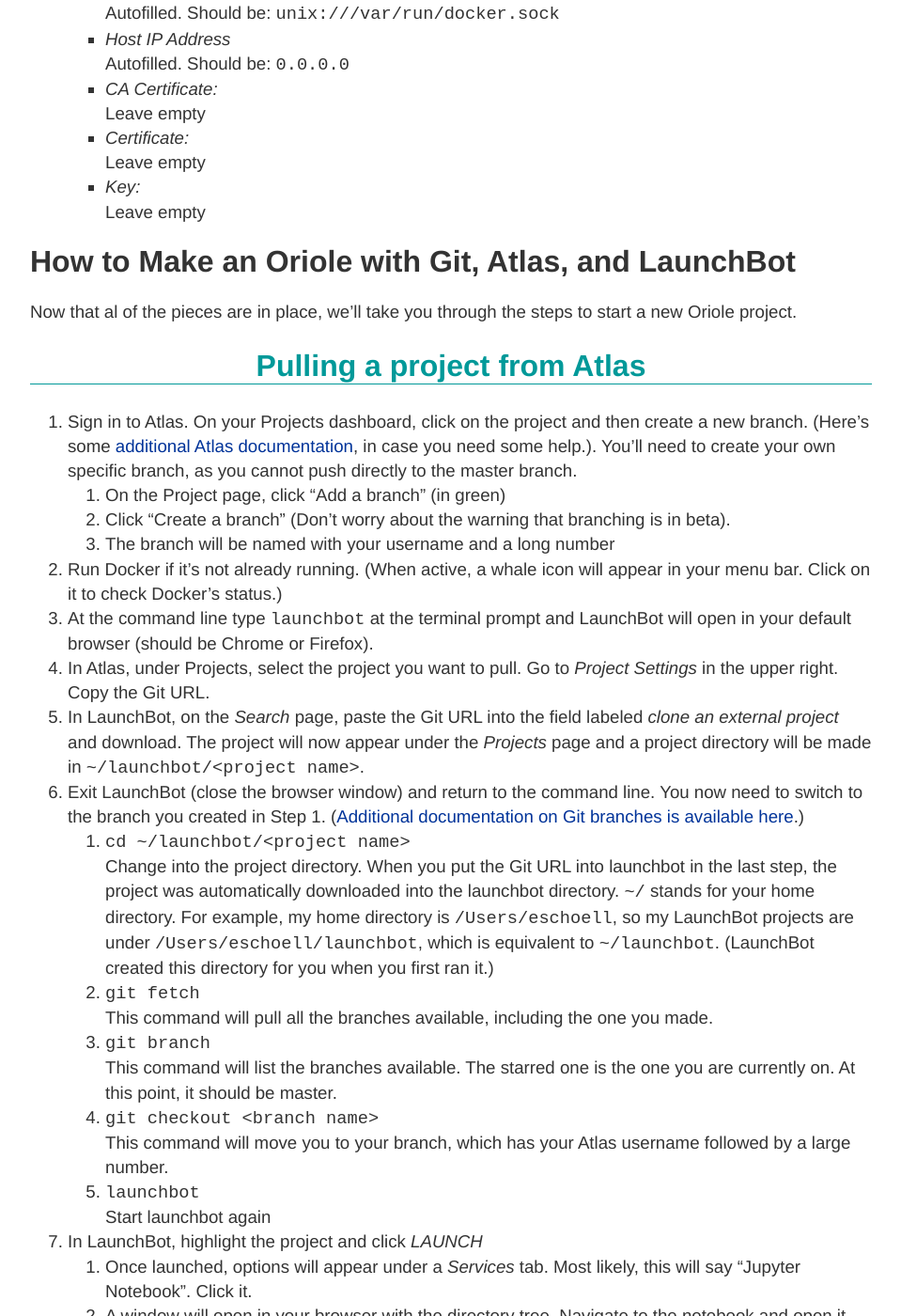
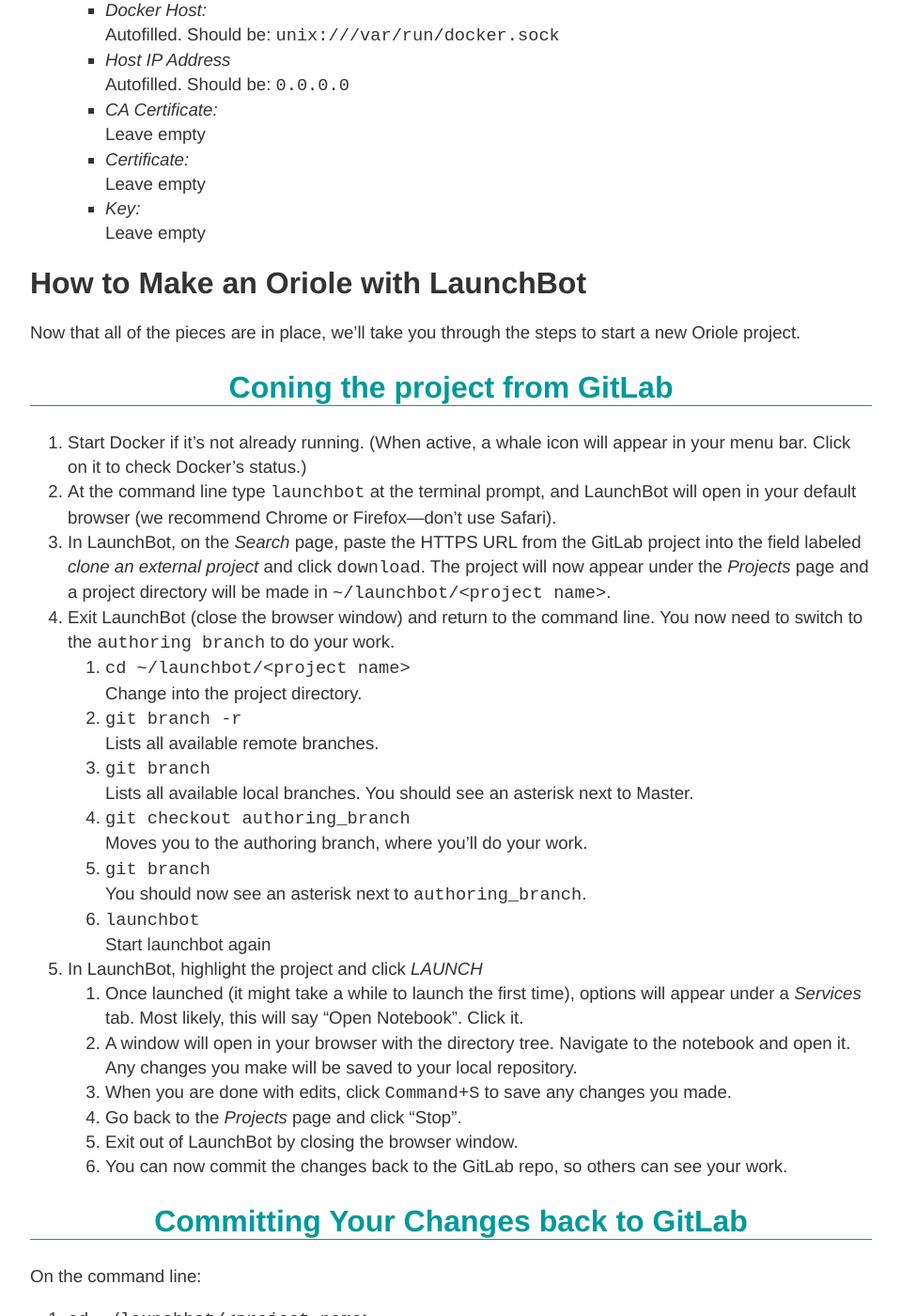
Before and after one commit to oreillymedia/production-resources, a Jekyll site: the page built from oriole/index.md, in a window 1280 px wide and 1400 px high, scrolled down 2845 px. Shown: the whole window at 94% size, without its empty margins (160-1119 px from the left). Built offline with Jekyll 4.4.1, drawn with Linux system fonts in a browser that asks for light colours; some of the changed text lies outside the part shown.

Commit message:
Update index.md

```diff
--- a/oriole/index.md
+++ b/oriole/index.md
@@ -37,14 +37,14 @@
 
 Docker is needed to build an Oriole, and "Docker for Mac" is an easy way to get Docker up and running on your Mac. [Follow the instructions here](https://docs.docker.com/docker-for-mac/) to download and install Docker for Mac.
 
-## Get an Atlas account
+## Get a GitLab Account and Access to the Oriole Project
 
 <div data-type="note">
-  <h5>Why do you need Atlas?</h5>
-  <p>Well, to be honest, what you really need to use is Git. But Atlas makes it easy to get a Git repo and also makes it easy to add collaborators to work together on an Oriole project.</p>
+  <h5>Why do you need GitLab?</h5>
+  <p>GitLab makes it easy to get a Git repo and also makes it easy to add collaborators to work together on an Oriole project. We'll also get you started with a template that includes a base __Dockerfile__ that's appropriate for your project.</p>
 </div>
 
-We'll prepare a repo with a starter Oriole template for you and send you an invitaiton by email to join the Atlas project. If you haven't received an email invitation, please reach out to Eszti for help.
+We'll prepare a repo with a starter Oriole template and send you an invitation join the GitLab project. You'll be able to use HTTPS (preferred) or SSH to clone your project into LaunchBot.
 
 ## Install LaunchBot
 
@@ -80,59 +80,46 @@
    * *Certificate:*<br/>Leave empty
    * *Key:*<br/>Leave empty
 
-# How to Make an Oriole with Git, Atlas, and LaunchBot
+# How to Make an Oriole with LaunchBot
 
-Now that al of the pieces are in place, we'll take you through the steps to start a new Oriole project.
+Now that all of the pieces are in place, we'll take you through the steps to start a new Oriole project.
 
-## Pulling a project from Atlas
+## Coning the project from GitLab
 
-1. Sign in to Atlas. On your Projects dashboard, click on the project and then create a new branch. (Here's some [additional Atlas documentation](http://docs.atlas.oreilly.com/collaboration.html#adding-new-collaborators-YrTVuz), in case you need some help.). You'll need to create your own specific branch, as you cannot push directly to the master branch.
-    1. On the Project page, click “Add a branch” (in green)
-    2. Click “Create a branch” (Don’t worry about the warning that branching is in beta).
-    3. The branch will be named with your username and a long number
-2. Run Docker if it’s not already running. (When active, a whale icon will appear in your menu bar. Click on it to check Docker’s status.)
-3. At the command line type `launchbot` at the terminal prompt and LaunchBot will open in your default browser (should be Chrome or Firefox).
-4. In Atlas, under Projects, select the project you want to pull. Go to _Project Settings_ in the upper right. Copy the Git URL.
-5. In LaunchBot, on the _Search_ page, paste the Git URL into the field labeled _clone an external project_ and download. The project will now appear under the _Projects_ page and a project directory will be made in `~/launchbot/<project name>`.
-6. Exit LaunchBot (close the browser window) and return to the command line. You now need to switch to the branch you created in Step 1. ([Additional documentation on Git branches is available here](https://git-scm.com/book/en/v2/Git-Branching-Basic-Branching-and-Merging).)
-    1. `cd ~/launchbot/<project name>`<br/>Change into the project directory. When you put the Git URL into launchbot in the last step, the project was automatically downloaded into the launchbot directory. `~/` stands for your home directory. For example, my home directory is `/Users/eschoell`, so my LaunchBot projects are under `/Users/eschoell/launchbot`, which is equivalent to `~/launchbot`. (LaunchBot created this directory for you when you first ran it.)
-    2. `git fetch`<br/>This command will pull all the branches available, including the one you made.
-    3. `git branch`<br/>This command will list the branches available. The starred one is the one you are currently on. At this point, it should be master.
-    4. `git checkout <branch name>`<br/>This command will move you to your branch, which has your Atlas username followed by a large number.
+1. Start Docker if it’s not already running. (When active, a whale icon will appear in your menu bar. Click on it to check Docker’s status.)
+2. At the command line type `launchbot` at the terminal prompt, and LaunchBot will open in your default browser (we recommend Chrome or Firefox—don't use Safari).
+3. In LaunchBot, on the _Search_ page, paste the HTTPS URL from the GitLab project into the field labeled _clone an external project_ and click `download`. The project will now appear under the _Projects_ page and a project directory will be made in `~/launchbot/<project name>`.
+6. Exit LaunchBot (close the browser window) and return to the command line. You now need to switch to the `authoring branch` to do your work.
+    1. `cd ~/launchbot/<project name>`<br/>Change into the project directory.
+    2. `git branch -r`<br/>Lists all available remote branches.
+    3. `git branch`<br/>Lists all available local branches. You should see an asterisk next to Master.
+    4. `git checkout authoring_branch`<br/>Moves you to the authoring branch, where you'll do your work.
+    5. `git branch`<br/>You should now see an asterisk next to `authoring_branch`.
     5. `launchbot`<br/>Start launchbot again
 7. In LaunchBot, highlight the project and click _LAUNCH_
-    1. Once launched, options will appear under a _Services_ tab. Most likely, this will say “Jupyter Notebook”. Click it.
+    1. Once launched (it might take a while to launch the first time), options will appear under a _Services_ tab. Most likely, this will say “Open Notebook”. Click it.
     2. A window will open in your browser with the directory tree. Navigate to the notebook and open it. Any changes you make will be saved to your local repository.
     3. When you are done with edits, click `Command+S` to save any changes you made.
     4. Go back to the _Projects_ page and click “Stop”.
     5. Exit out of LaunchBot by closing the browser window.
-    6. You can now commit the changes to the Atlas repo, outlined in Step 7.
+    6. You can now commit the changes back to the GitLab repo, so others can see your work.
 
+## Committing Your Changes back to GitLab
 
+On the command line:
 
-###
+1. `cd ~/launchbot/<project name>`
+2. `git status`<br/>This command will list the files you changed
+3. `git add <filename>`<br/>Identifies the files you want to push to the GitLab repo
+4. `git commit -m "message"`<br/>Adds a message of what this commit contains
+5. `git push origin authoring_branch`<br/>Moves the changes to the remote GitLab repo
+6. Let your editor know that you're ready for editorial input.
 
+# Tips for Writing the Notebook Content
 
-# Writing the Notebook Content
-
-The text in the notebook isn’t intended to mirror the voice-over in the video—it's not meant to be a transcript. The text should be brief and stand on its own in case a viewer prefers to read through text+code instead of watching the video.
-
-## Recording the Video
-
-The video is intended to guide a viewer as they scroll down the page and try the code examples. It isn’t a mirror of the content, but should always refer to it.
-
-## Introduction in the Video
-
-The introduction should include:
-* a brief bio about the author (1 min)
-* explain the “big picture” of what the notebook demonstrates, and give a brief outline of what the viewer should expect from the lesson (aim for 1–2 minutes)
-
-The Introduction is the only video segment shown in full-screen width, so it becomes the main opportunity to connect with the viewer; be casual, accessible, and human.
-
-The remainder of the video (~25 minutes) will appear in a smaller window—unless required by the lesson. Body expressions should be BIG rather than small movements, so they get noticed. Even so, keep eye contact with the camera most of the time. The author stands behind their laptop while recording the video, to refer to the context of the text+code while working through the notebook.
-
-Code won't execute automatically as the video plays, so the author should invite viewers to run the code, and even pause the video to experiment on their own with the examples.
-
-It’s possible to enlarge the video in an Oriole on a cue, so the author can explain something outside of the screen. Ideally this would happen on a whiteboard or a large piece of paper. Whatever gets written should be large and simple enough to be read on a small screen.
-
-When you finish a sentence, don’t just look down at the computer. Make a point to pause and smile, breathe, especially during the intro section. We need to plan for sync’ing video with the notebook.
+* Import libraries into the cell where they're needed rather than including an all-inclusive import cell at the beginning of the notebook. This makes it easier for your audience to follow.
+* Try to condense cells so that each “Run” produces output.
+* Refer to the cell that the reader should run at that moment.
+* Use local data—don't pull from the internet. You can program as an if-statement if you want code there for downloading, e.g., if not exist: download code.
+* Before submitting your final version, please do a final run through in a fresh container and notebook to make sure everything really does work.
+* When adding links to the text, make sure to use HTML notation rather than markdown. For example, instead of `[go to this link](http:///www.oreilly.com)` use `<a href="http://www.oreilly.com" target="_blank">go to this link</a>`—the `target="_blank"` is very important, to ensure that the link opens in a new window rather than the Oriole window.
```
